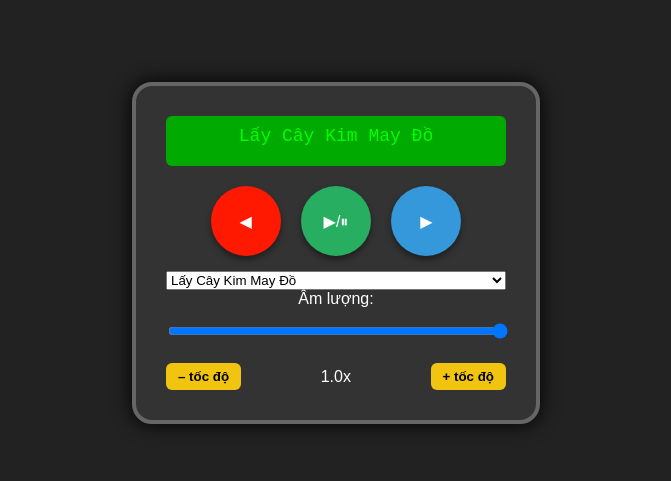
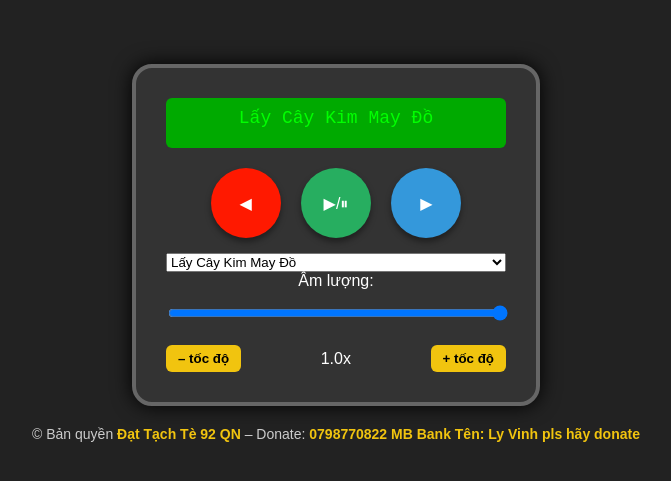
Before and after one commit to DATTACHTEEEE/basuridemo, a plain HTML site: page index.html in a window 1280 px wide. Shown: the part 147-628 px from the top of the page, without its empty margins (304-975 px from the left). Drawn offline with Linux system fonts and the light colour scheme.

Commit message:
Update index.html

```diff
--- a/index.html
+++ b/index.html
@@ -3,11 +3,11 @@
 <head>
 <meta charset="UTF-8">
 <meta name="viewport" content="width=device-width, initial-scale=1.0">
-<title>Demo </title>
+<title>Demo</title>
 <style>
   body{
     background:#222; color:#fff; font-family:Arial, sans-serif;
-    display:flex; justify-content:center; align-items:center;
+    display:flex; flex-direction:column; justify-content:center; align-items:center;
     height:100vh; margin:0;
   }
   .player{
@@ -44,20 +44,28 @@
     border-radius:6px; padding:6px 12px;
     cursor:pointer; font-weight:bold;
   }
+  footer{
+    margin-top:20px;
+    text-align:center;
+    color:#ccc;
+    font-size:14px;
+  }
+  footer span{
+    color:#f1c40f;
+    font-weight:bold;
+  }
 </style>
 </head>
 <body>
   <div class="player">
     <div class="screen" id="display">Chọn bài hát…</div>
 
-    <!-- Nút điều khiển -->
     <div class="controls">
       <button class="prev" id="prev">◀</button>
       <button class="play" id="play">▶/⏸</button>
       <button class="next" id="next">▶</button>
     </div>
 
-    <!-- Danh sách bài hát -->
     <select id="trackList">
       <option value="snap1.mp3">Lấy Cây Kim May Đồ</option>
       <option value="bacphan.mp3">Bạc Phận</option>
@@ -67,12 +75,10 @@
       <option value="doraemon.mp3">Doraemon</option>
     </select>
 
-    <!-- Âm lượng -->
     <label>Âm lượng:
       <input type="range" id="volume" min="0" max="1" step="0.01" value="1">
     </label>
 
-    <!-- Tốc độ -->
     <div class="extra">
       <button id="slower">– tốc độ</button>
       <span id="speedDisplay">1.0x</span>
@@ -82,6 +88,10 @@
     <audio id="player"></audio>
   </div>
 
+  <footer>
+    © Bản quyền <span>Đạt Tạch Tè 92 QN</span> – Donate: <span>0798770822 MB Bank Tên: Ly Vinh pls hãy donate</span>
+  </footer>
+
 <script>
 const audio = document.getElementById('player');
 const display = document.getElementById('display');
@@ -89,7 +99,6 @@ const trackList = document.getElementById('trackList');
 const volumeSlider = document.getElementById('volume');
 const speedDisplay = document.getElementById('speedDisplay');
 
-// Danh sách bài hát
 const tracks = [
   {name:'Lấy Cây Kim May Đồ', file:'snap1.mp3'},
   {name:'Bạc Phận', file:'bacphan.mp3'},
@@ -108,13 +117,11 @@ function loadTrack(i){
   trackList.value = tracks[i].file;
 }
 
-// Nút play/pause
 document.getElementById('play').onclick = ()=>{
   if(audio.paused) audio.play();
   else audio.pause();
 };
 
-// Nút prev/next
 document.getElementById('prev').onclick = ()=>{
   loadTrack((current - 1 + tracks.length) % tracks.length);
   audio.play();
@@ -124,18 +131,15 @@ document.getElementById('next').onclick = ()=>{
   audio.play();
 };
 
-// Chọn bài trong select
 trackList.onchange = ()=>{
   const i = tracks.findIndex(t=>t.file===trackList.value);
   loadTrack(i);
 };
 
-// Âm lượng
 volumeSlider.oninput = ()=>{
   audio.volume = volumeSlider.value;
 };
 
-// Tốc độ
 let rate = 1.0;
 document.getElementById('slower').onclick = ()=>{
   rate = Math.max(0.5, rate - 0.1);
@@ -148,7 +152,6 @@ document.getElementById('faster').onclick = ()=>{
   speedDisplay.textContent = rate.toFixed(1)+'x';
 };
 
-// Mặc định load bài đầu
 loadTrack(0);
 </script>
 </body>
```
